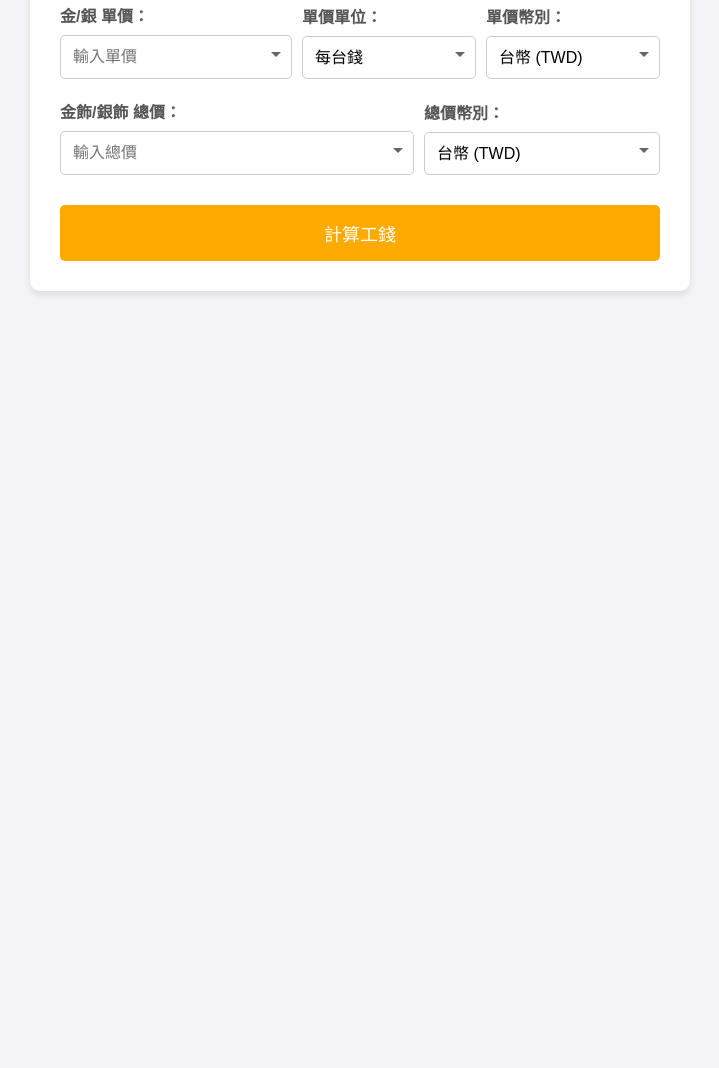
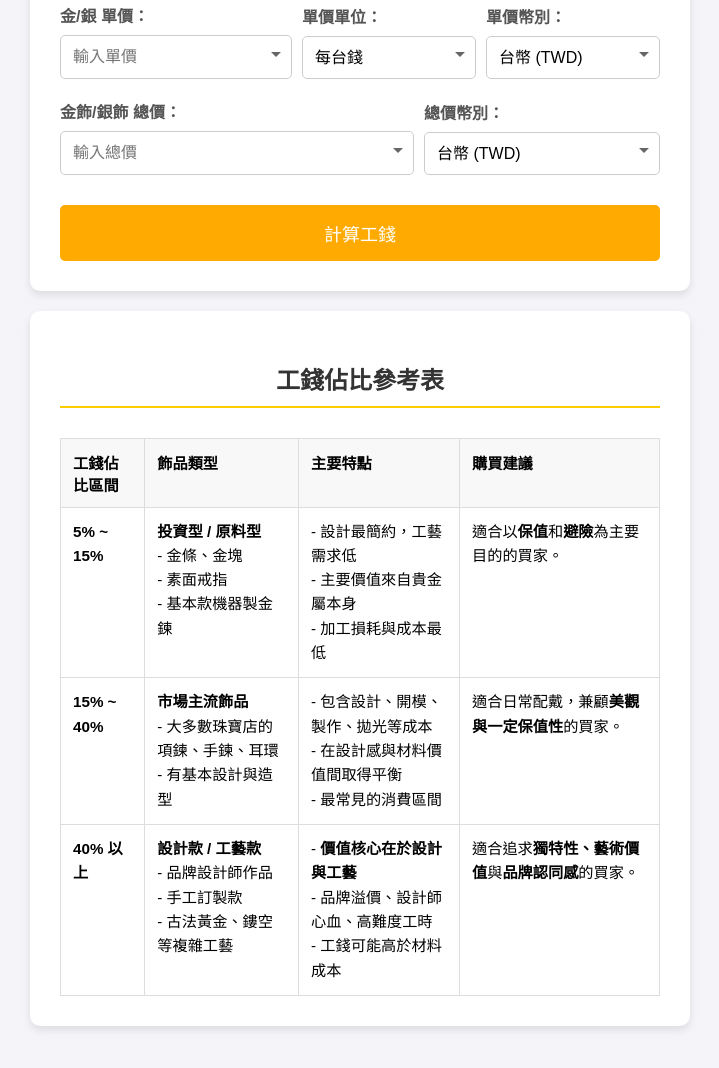
Before and after one commit to zilue34/gold, a plain HTML site: page index.html in a window 1280 px wide. Shown: the part 828-1896 px from the top of the page, without its empty margins (280-999 px from the left). Before the commit the page ends 1147 px from the top, so only its background shows below. Drawn offline with Linux system fonts and the light colour scheme.

Commit message:
Update index.html

```diff
--- a/index.html
+++ b/index.html
@@ -6,7 +6,7 @@
     <title>貴金屬單位換算與工錢計算機</title>
     <style>
         body { font-family: 'Arial', sans-serif; padding: 20px; background-color: #f4f4f9; }
-        .container { max-width: 600px; margin: auto; background: #fff; padding: 30px; border-radius: 10px; box-shadow: 0 4px 8px rgba(0,0,0,0.1); }
+        .container { max-width: 600px; margin: auto; background: #fff; padding: 30px; border-radius: 10px; box-shadow: 0 4px 8px rgba(0,0,0,0.1); margin-bottom: 20px; }
         h1, h2 { text-align: center; color: #333; border-bottom: 2px solid #ffcc00; padding-bottom: 10px; margin-bottom: 30px; }
         label { display: block; margin-bottom: 8px; font-weight: bold; color: #555; }
         input[type="number"], select {
@@ -44,6 +44,27 @@
         .unit { font-weight: normal; color: #000; }
         .section-divider { margin-top: 40px; }
         #exchangeRateDiv { display: none; }
+
+        /* --- 新增表格樣式 --- */
+        .info-table {
+            width: 100%;
+            margin-top: 20px;
+            border-collapse: collapse;
+            font-size: 0.95em;
+        }
+        .info-table th, .info-table td {
+            border: 1px solid #ddd;
+            padding: 12px;
+            text-align: left;
+            vertical-align: top;
+        }
+        .info-table th {
+            background-color: #f8f8f8;
+            font-weight: bold;
+        }
+        .info-table td {
+            line-height: 1.6;
+        }
     </style>
 </head>
 <body>
@@ -124,7 +145,40 @@
     <button onclick="calculateCraftsmanship()">計算工錢</button>
 
     <div id="craftsmanshipResult"></div>
+</div>
 
+<div class="container">
+    <h2>工錢佔比參考表</h2>
+    <table class="info-table">
+        <thead>
+            <tr>
+                <th>工錢佔比區間</th>
+                <th>飾品類型</th>
+                <th>主要特點</th>
+                <th>購買建議</th>
+            </tr>
+        </thead>
+        <tbody>
+            <tr>
+                <td><strong>5% ~ 15%</strong></td>
+                <td><strong>投資型 / 原料型</strong><br>- 金條、金塊<br>- 素面戒指<br>- 基本款機器製金鍊</td>
+                <td>- 設計最簡約，工藝需求低<br>- 主要價值來自貴金屬本身<br>- 加工損耗與成本最低</td>
+                <td>適合以<strong>保值</strong>和<strong>避險</strong>為主要目的的買家。</td>
+            </tr>
+            <tr>
+                <td><strong>15% ~ 40%</strong></td>
+                <td><strong>市場主流飾品</strong><br>- 大多數珠寶店的項鍊、手鍊、耳環<br>- 有基本設計與造型</td>
+                <td>- 包含設計、開模、製作、拋光等成本<br>- 在設計感與材料價值間取得平衡<br>- 最常見的消費區間</td>
+                <td>適合日常配戴，兼顧<strong>美觀與一定保值性</strong>的買家。</td>
+            </tr>
+            <tr>
+                <td><strong>40% 以上</strong></td>
+                <td><strong>設計款 / 工藝款</strong><br>- 品牌設計師作品<br>- 手工訂製款<br>- 古法黃金、鏤空等複雜工藝</td>
+                <td>- <strong>價值核心在於設計與工藝</strong><br>- 品牌溢價、設計師心血、高難度工時<br>- 工錢可能高於材料成本</td>
+                <td>適合追求<strong>獨特性、藝術價值</strong>與<strong>品牌認同感</strong>的買家。</td>
+            </tr>
+        </tbody>
+    </table>
 </div>
 
 <script>
@@ -203,7 +257,7 @@
         let pricePerQian;
         switch (priceUnit) {
             case 'qian': pricePerQian = metalPrice; break;
-            case 'liang': pricePerQian = metalPrice / LIANG_TO_QIAN; break; // 新增台兩單價換算
+            case 'liang': pricePerQian = metalPrice / LIANG_TO_QIAN; break;
             case 'gram': pricePerQian = metalPrice * QIAN_TO_G; break;
             case 'ounce': pricePerQian = (metalPrice / OUNCE_TO_G) * QIAN_TO_G; break;
         }
@@ -215,7 +269,6 @@
 
         const craftsmanshipCostTWD = jewelryPriceTWD - materialCostTWD;
 
-        // 新增：計算工錢百分比
         const craftsmanshipPercentage = (jewelryPriceTWD > 0) ? ((craftsmanshipCostTWD / jewelryPriceTWD) * 100).toFixed(2) : 0;
 
         let originalMaterialCostStr = `${Math.round(materialCost)} (${priceCurrency})`;
```
